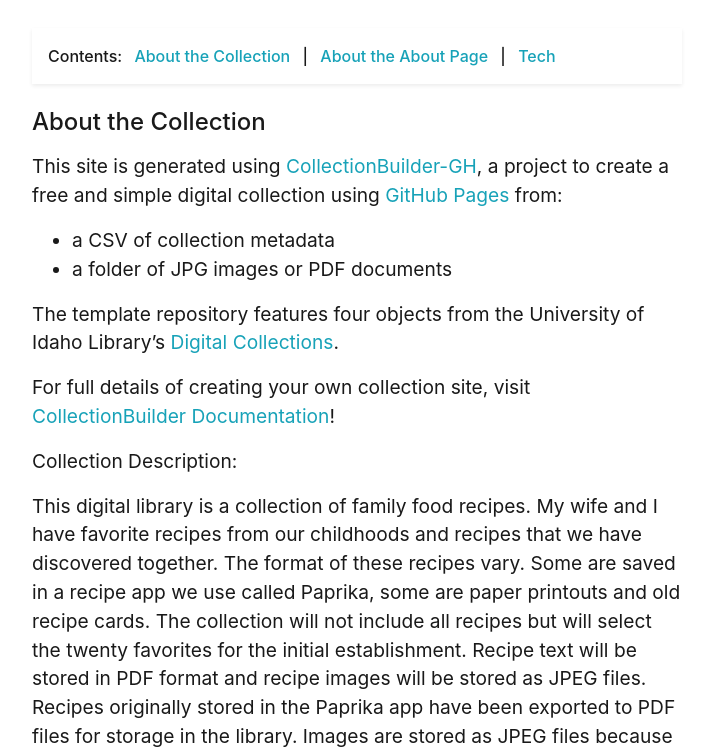
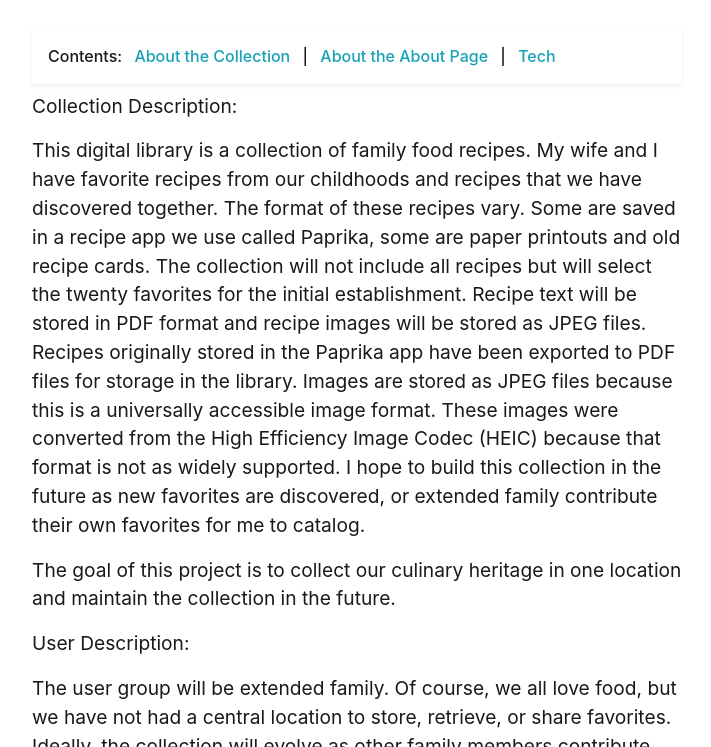
Before and after one commit to lelandsampson/family-recipes, a Jekyll site: the page built from pages/about.md, in a window 1280 px wide and 900 px high, scrolled down 300 px, cut to the strip 153-900 px from the top of the window. Shown: the whole strip, without its empty margins (283-994 px from the left). Built offline with Jekyll 4.4.1, drawn with Linux system fonts in a browser that asks for light colours.

Commit message:
remove default collection info

```diff
--- a/pages/about.md
+++ b/pages/about.md
@@ -14,17 +14,6 @@
 
 
 
-#### About the Collection
-
-This site is generated using [CollectionBuilder-GH](https://collectionbuilding.github.io/gh/), a project to create a free and simple digital collection using [GitHub Pages](https://pages.github.com/) from:
-
-- a CSV of collection metadata
-- a folder of JPG images or PDF documents
-
-The template repository features four objects from the University of Idaho Library's [Digital Collections](https://www.lib.uidaho.edu/digital).
-
-For full details of creating your own collection site, visit [CollectionBuilder Documentation](https://collectionbuilder.github.io/cb-docs/)!
-
 Collection Description:
 
 This digital library is a collection of family food recipes. My wife and I have favorite recipes from our childhoods and recipes that we have discovered together. The format of these recipes vary. Some are saved in a recipe app we use called Paprika, some are paper printouts and old recipe cards. The collection will not include all recipes but will select the twenty favorites for the initial establishment. Recipe text will be stored in PDF format and recipe images will be stored as JPEG files. Recipes originally stored in the Paprika app have been exported to PDF files for storage in the library. Images are stored as JPEG files because this is a universally accessible image format. These images were converted from the High Efficiency Image Codec (HEIC) because that format is not as widely supported. I hope to build this collection in the future as new favorites are discovered, or extended family contribute their own favorites for me to catalog.
```
Also changed, not shown: 1 other file.
